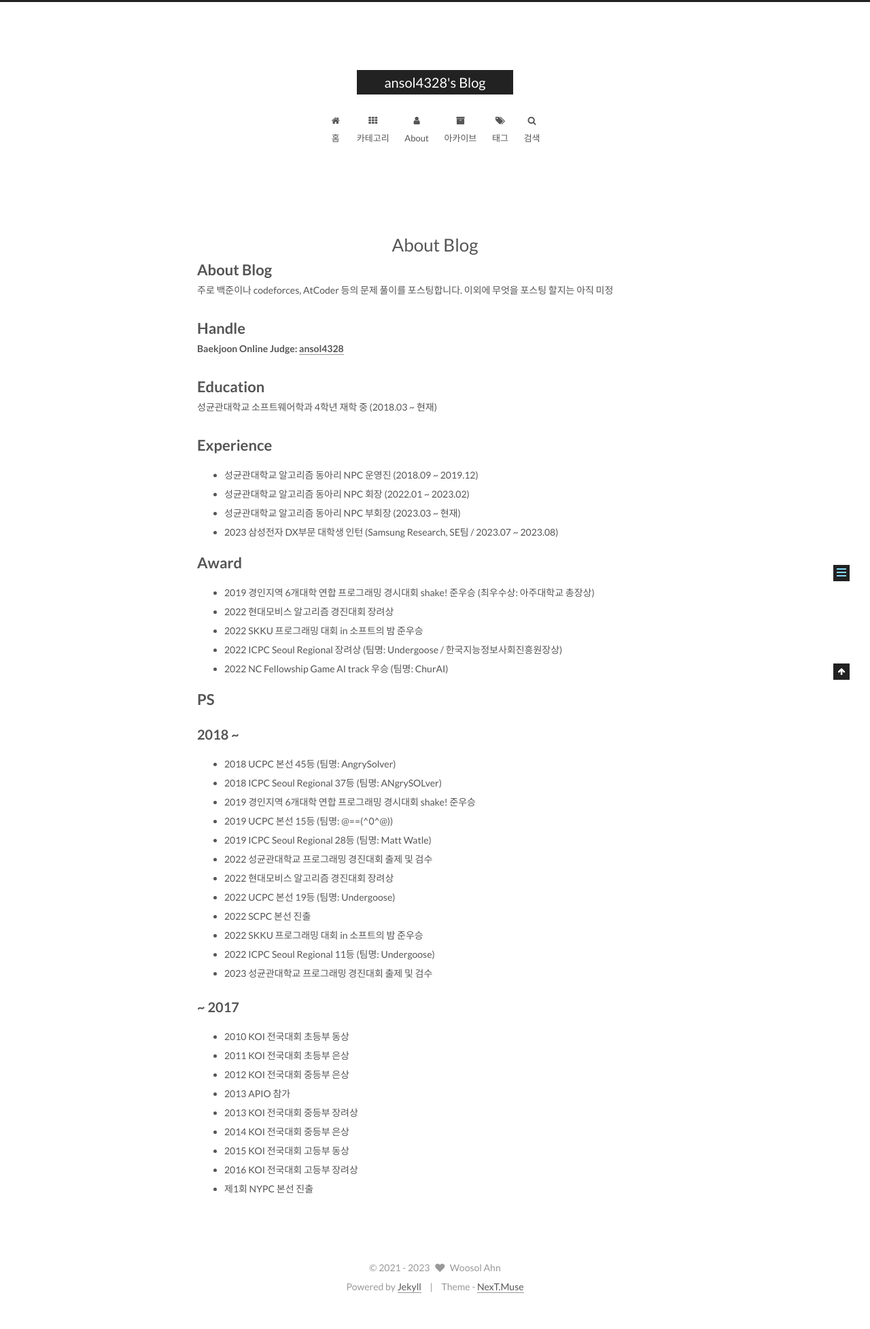
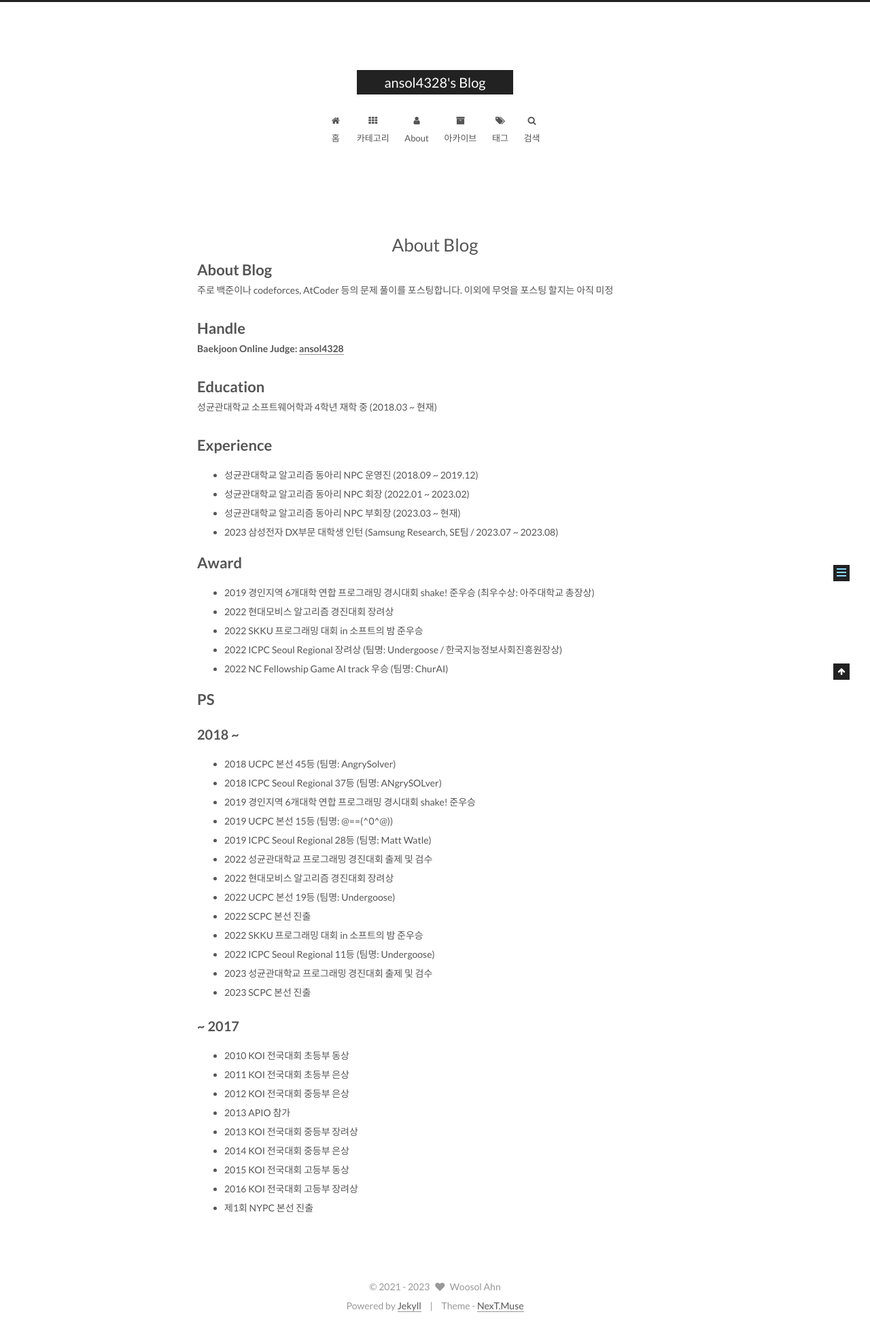
Before and after one commit to ansol4328/ansol4328.github.io, a Jekyll site: the page built from about/index.md, in a window 1280 px wide. Shown: the whole page at 68% size. Built offline with Jekyll 4.4.1, drawn with Linux system fonts in a browser that asks for light colours; comment, search, counter and statistics services are not loaded; our own code applies the rules of GitHub Pages for plain Markdown files; before the commit the page ends 1927 px from its top, so only the background shows below that.

Commit message:
update about me

```diff
--- a/about/index.md
+++ b/about/index.md
@@ -39,6 +39,7 @@ type: about
 * 2022 SKKU 프로그래밍 대회 in 소프트의 밤 준우승
 * 2022 ICPC Seoul Regional 11등 (팀명: Undergoose)
 * 2023 성균관대학교 프로그래밍 경진대회 출제 및 검수
+* 2023 SCPC 본선 진출
 
 ## ~ 2017
 * 2010 KOI 전국대회 초등부 동상
```
